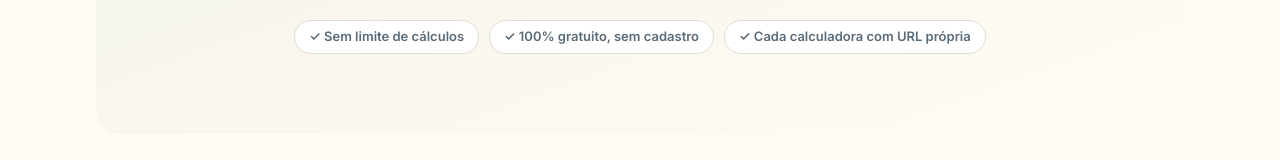
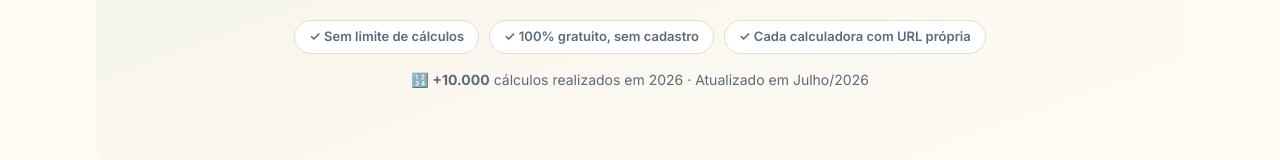
Before and after one commit to vitormdandrade/t3-mei-tools, a Next.js app: page / in a window 1280 px wide. Shown: the part 522-682 px from the top of the page. Built offline with nearby package versions, Linux system fonts and the light colour scheme; no server answers.

Commit message:
CRO: add trust indicators to homepage hero — social proof + update date [pipeline]

```diff
--- a/app/page.tsx
+++ b/app/page.tsx
@@ -91,6 +91,9 @@ export default function Home() {
           <span className="chip">✓ 100% gratuito, sem cadastro</span>
           <span className="chip">✓ Cada calculadora com URL própria</span>
         </div>
+        <p className="text-sm mt-4" style={{ color: 'var(--color-muted)' }}>
+          🔢 <strong>+10.000</strong> cálculos realizados em 2026 · Atualizado em Julho/2026
+        </p>
       </section>
 
       {/* ── Calculators ── */}
```
